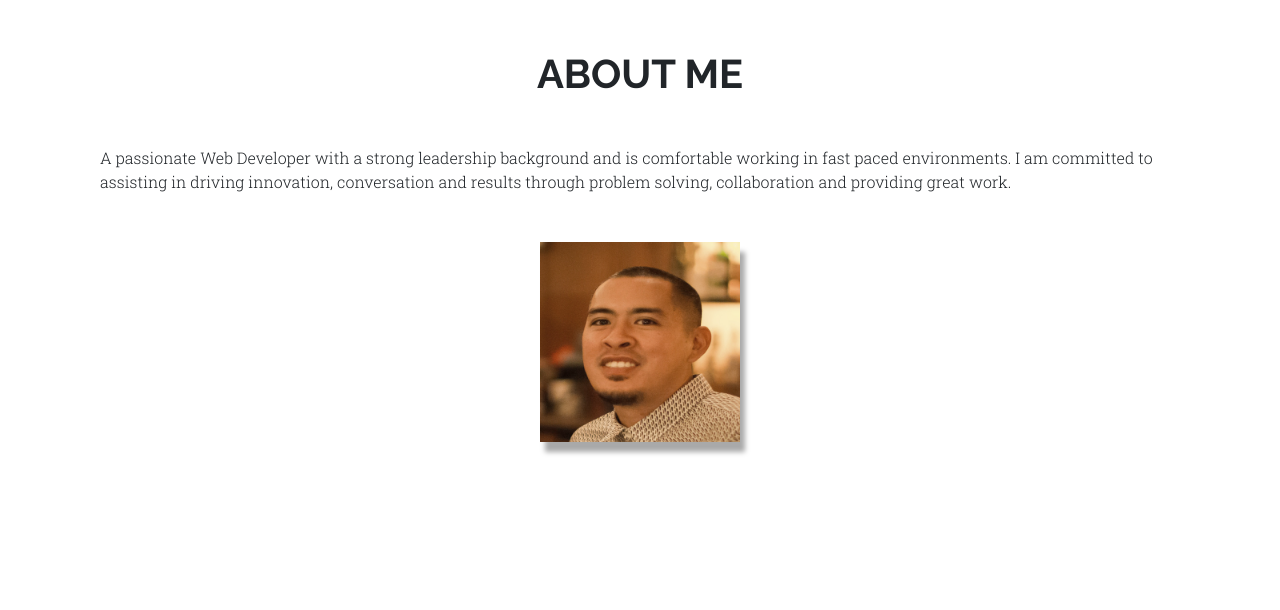
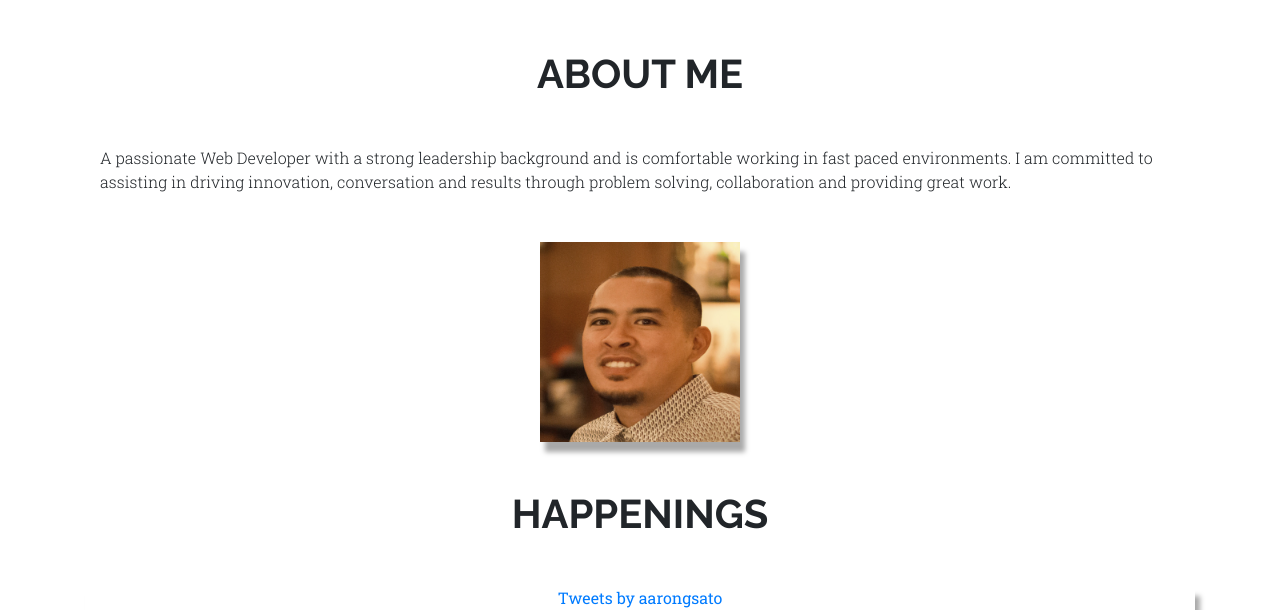
Before and after one commit to 2asato/port2, a plain HTML site: page index.html in a window 1280 px wide. Shown: the part 1281-1891 px from the top of the page. Before the commit the page ends 1747 px from the top, so only its background shows below. Drawn offline with nearby package versions, Linux system fonts and the light colour scheme.

Commit message:
happenings section in place

```diff
--- a/index.html
+++ b/index.html
@@ -372,7 +372,7 @@
 
       <!-- About Me -->
       <a href="" id="aboutMe"></a>
-      <div class="container">
+      <div class="container mt-5">
           <div class="about-text">
               <h1 class="text-center text-uppercase raleway font-weight-bold mb-5">About Me</h1>
               <div class="container">
@@ -393,6 +393,30 @@
             />
 
       </div>
+
+
+            <!-- twitter -->
+            <a id="happenings"></a>
+            <div class="container mt-5" id="twitter-container">
+              <h1 class="text-center text-uppercase raleway font-weight-bold mb-5">Happenings</h1>
+
+              <div class="text-center twitter-container">
+                <a
+                  class="twitter-timeline"
+                  href="https://twitter.com/aarongsato?ref_src=twsrc%5Etfw"
+                  data-height="500"
+                  data-width="600"
+                  >Tweets by aarongsato</a
+                >
+                <script
+                  async
+                  src="https://platform.twitter.com/widgets.js"
+                  charset="utf-8"
+                ></script>
+              </div>
+            </div>
+            <!-- twitter end -->
+
 
 
 
--- a/style.css
+++ b/style.css
@@ -54,6 +54,10 @@ body {
   filter: grayscale(25%);
   display: block;
   margin: auto;
+  box-shadow: 5px 10px 5px darkgrey !important;
+}
+
+.twitter-container {
   box-shadow: 5px 10px 5px darkgrey !important;
 }
 
```
